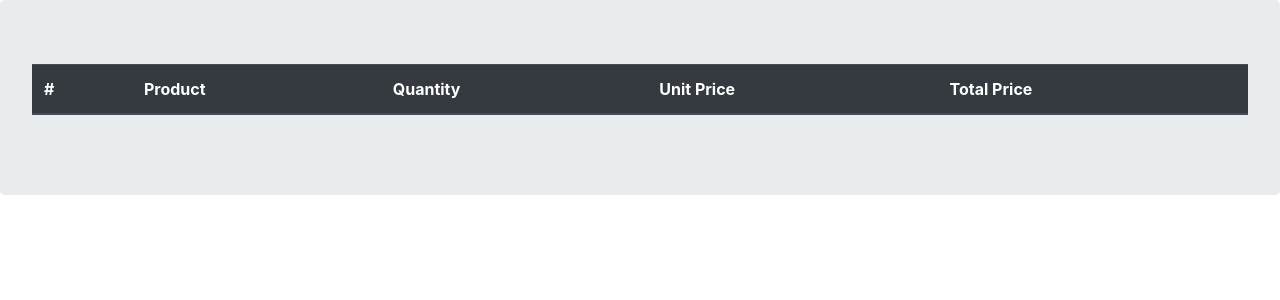
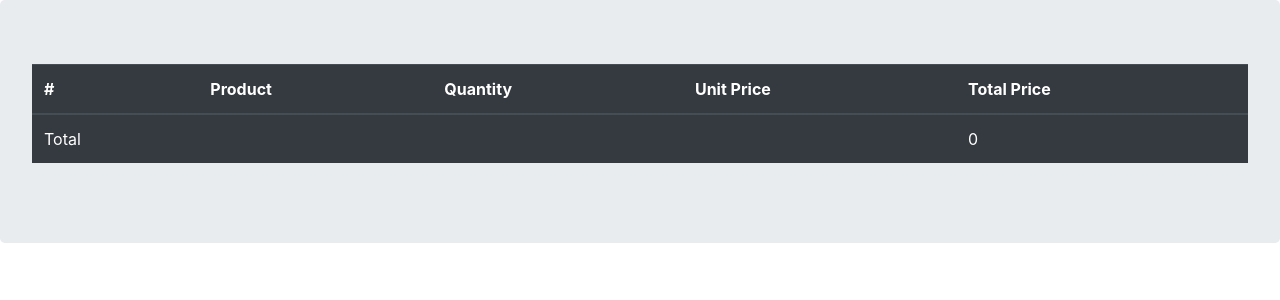
Before and after one commit to sarahghanei/django-online-shop, a Django app: page /cart/ in a window 1280 px wide. Shown: the part 56-356 px from the top of the page. Run offline with Django 3.2, Linux system fonts and the light colour scheme; lists and menus that the app fills with data are empty; some libraries are stand-ins or nearby versions.

Commit message:
add ep24

```diff
--- a/cart/cart.py
+++ b/cart/cart.py
@@ -33,3 +33,6 @@ class Cart:
 
 	def save(self):
 		self.session.modified = True
+
+	def get_total_price(self):
+		return sum(Decimal(item['price']) * item['quantity'] for item in self.cart.values())
--- a/cart/templates/cart/detail.html
+++ b/cart/templates/cart/detail.html
@@ -22,6 +22,11 @@
         <td>{{ item.total_price }}</td>
       </tr>
     {% endfor %}
+      <tr>
+        <td>Total</td>
+        <td colspan="3"></td>
+        <td>{{ cart.get_total_price }}</td>
+      </tr>
   </tbody>
 </table>
 
```
